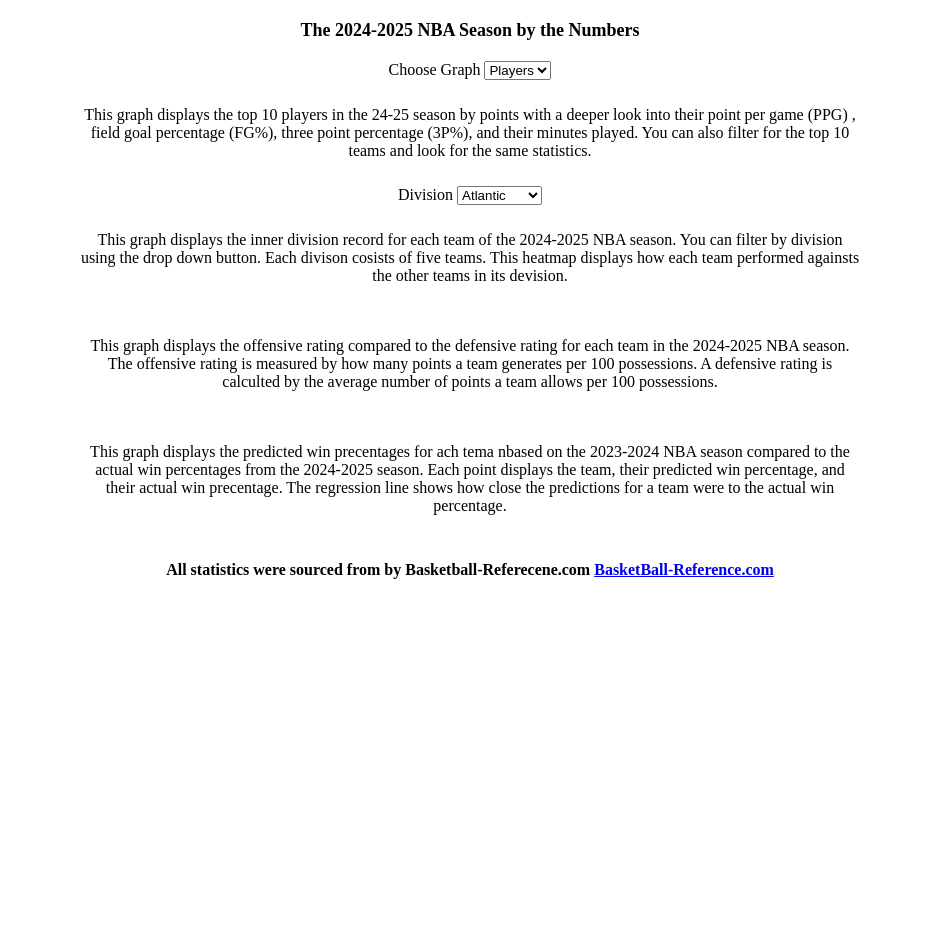
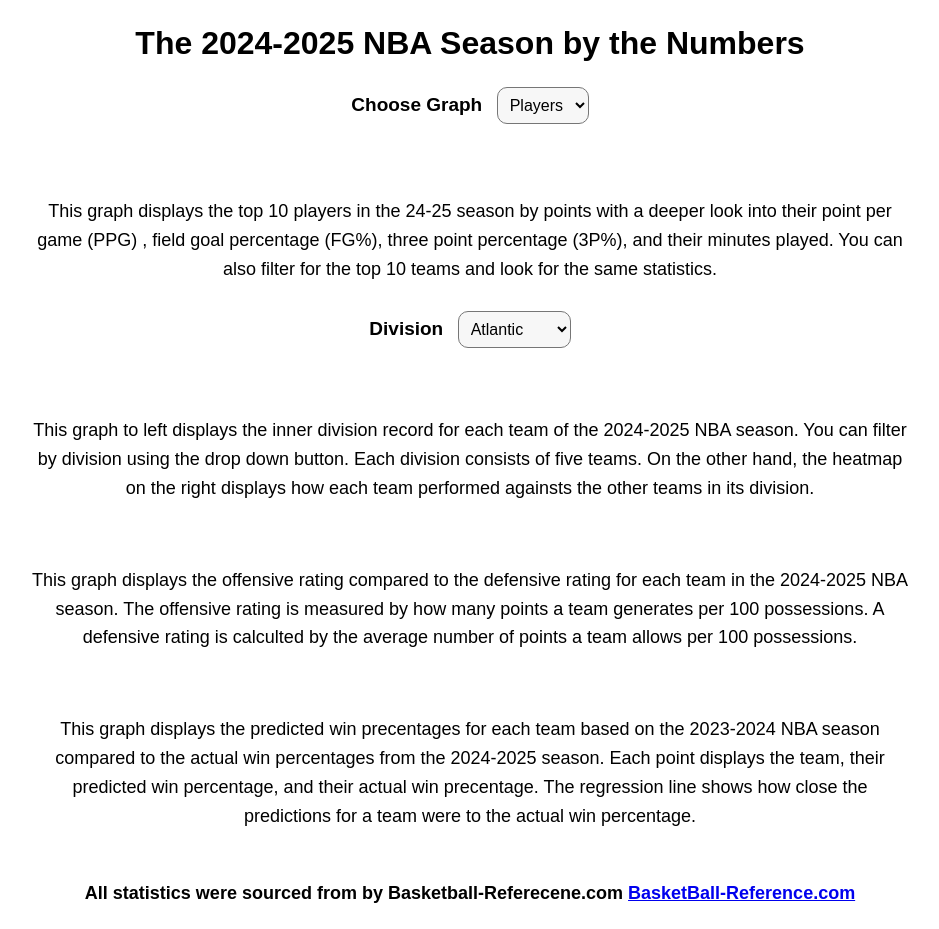
Before and after one commit to banchonemilio18/NBA-visualizations-dashboard, a plain HTML site: page index.html in a window 1280 px wide. Shown: the whole page, without its empty margins (170-1109 px from the left). Before the commit the page ends 800 px from the top, so only its background shows below. Drawn offline with Linux system fonts and the light colour scheme; a script that the page names is missing.

Commit message:
fixing tiny details

```diff
--- a/index.css
+++ b/index.css
@@ -1,32 +1,63 @@
 body{
     text-align: center;
     margin-top: 40px;
-    max-width: 800px;
+    max-width: 900px;
     margin: 0 auto;
+    font-family: Arial, sans-serif;
 }
 
 header{
     text-align: center;
-    font-size: large;
+    font-size: 32px;
     font-weight: bold;
-    padding: 20px;
+    padding: 25px;
 }
 
-#vis1, #vis2, #vis3, #vis4, #vis5 {
+label{
+    font-size: 19px;
+    font-weight: bold;
+    margin-right: 10px;
+}
+
+select{
+    font-size: 16px;
+    padding: 8px 8px;
+    border-radius: 10px;
+    margin-bottom: 20px;
+    background-color: #f7f7f7;
+}
+
+#vis1, #vis4, #vis5 {
     text-align: center;
     display: flex;
     justify-self: center;
     align-items: center;
+    margin-top: 25px;
+}
+
+.vis-row{
+    display: flex;
+    justify-self: center;
+    align-items: flex-start;
+    gap: 20px;
+    margin-top: 20px;
+}
+
+#vis2, #vis3 {
+    flex: 1;
+    min-width: 400px;
 }
 
 p{
     text-align: center;
     padding: 10px;
-
+    font-size: 18px;
+    line-height: 1.6;
 }
 
 footer{
     text-align: center;
     font-weight: bold;
-    padding: 20px;
+    padding: 25px;
+    font-size: 18px;
 }
--- a/index.html
+++ b/index.html
@@ -42,7 +42,7 @@
                 "Cade Cunningham",
                 "Jalen Brunson",
               ],
-              name: "Player ",
+              name: "Player  ",
             },
           },
         ],
@@ -92,7 +92,7 @@
                 "New York Knicks",
                 "Sacramento Kings",
               ],
-              name: "Team",
+              name: "Team  ",
             },
           },
         ],
@@ -147,8 +147,10 @@
       <option value="Northwest">Northwest</option>
       <option value="Pacific">Pacific</option>
     </select>
-    <div id="vis2"></div>
-    <div id="vis3"></div>
+    <div class="vis-row">
+      <div id="vis2"></div>
+      <div id="vis3"></div>
+    </div>
     <script type="text/javascript">
       function updateGraph() {
         const selectedDivision =
@@ -236,10 +238,10 @@
     </script>
 
     <p>
-      This graph displays the inner division record for each team of the
+      This graph to left displays the inner division record for each team of the
       2024-2025 NBA season. You can filter by division using the drop down
-      button. Each divison cosists of five teams. This heatmap displays how each
-      team performed againsts the other teams in its devision.
+      button. Each division consists of five teams. On the other hand, the heatmap on the right displays how each
+      team performed againsts the other teams in its division.
     </p>
 
     <div id="vis4">
@@ -360,7 +362,7 @@
     </div>
 
     <p>
-      This graph displays the predicted win precentages for ach tema nbased on
+      This graph displays the predicted win precentages for each team based on
       the 2023-2024 NBA season compared to the actual win percentages from the
       2024-2025 season. Each point displays the team, their predicted win
       percentage, and their actual win precentage. The regression line shows how
```
